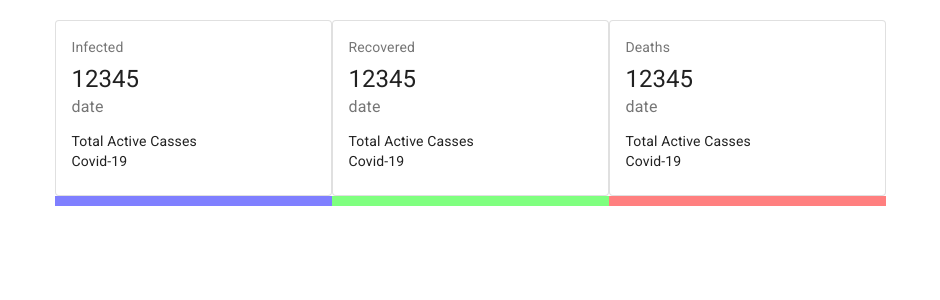
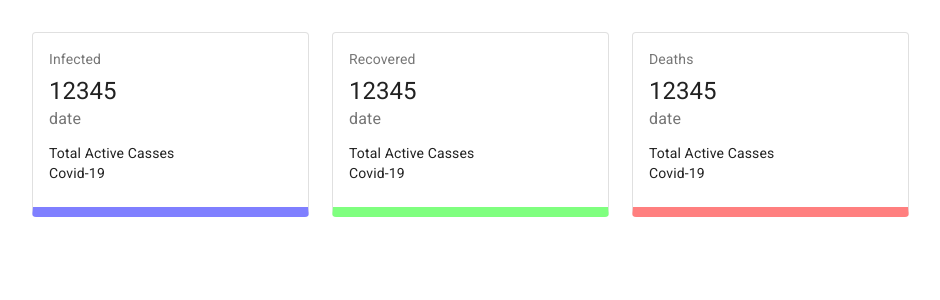
Before and after one commit to ehmusman/covid-19-tracker, a React (Create React App) app: page / in a window 1280 px wide. Shown: the top 300 px of the page, without its empty margins (170-1110 px from the left). Built offline with nearby package versions, Linux system fonts and the light colour scheme; no server answers.

Commit message:
data is fetched in Api component

```diff
--- a/src/App.css
+++ b/src/App.css
@@ -4,8 +4,8 @@ body {
   box-sizing: border-box;
 }
 .container {
-  max-width: 900px;
-  margin: 20px auto;
+  max-width: 900px !important;
+  margin: 20px auto !important;
 }
 .card-container {
   display: flex;
@@ -13,24 +13,24 @@ body {
   flex-wrap: wrap;
   justify-content: center;
 }
-.infected {
+.infected .MuiPaper-outlined {
   border-bottom: 10px solid rgba(0, 0, 255, 0.5);
 }
-.infected:hover {
+.infected .MuiPaper-outlined:hover {
   border-top: 10px solid rgba(0, 0, 255, 0.5);
 }
 
-.recovered {
+.recovered .MuiPaper-outlined {
   border-bottom: 10px solid rgba(0, 255, 0, 0.5);
 }
-.recovered:hover {
+.recovered .MuiPaper-outlined:hover {
   border-top: 10px solid rgba(0, 255, 0, 0.5);
 }
 
-.death {
+.death .MuiPaper-outlined {
   border-bottom: 10px solid rgba(255, 0, 0, 0.5);
 }
 
-.death:hover {
+.death .MuiPaper-outlined:hover {
   border-top: 10px solid rgba(255, 0, 0, 0.5);
 }
--- a/src/App.js
+++ b/src/App.js
@@ -3,10 +3,12 @@
 import React from 'react'
 import MainCard from './components/card/MainCard'
 import './App.css'
+import Api from './components/api/Api'
 function App() {
     return (
         <>
             <MainCard />
+            <Api />
         </>
     )
 }
--- /dev/null
+++ b/src/components/api/Api.js
@@ -0,0 +1,27 @@
+import React, { useEffect } from 'react'
+import axios from 'axios'
+
+function Api() {
+    const url = 'https://covid19.mathdro.id/api'
+    useEffect(() => {
+        const mainApi = async () => {
+            try {
+                const { data } = await axios.get(url)
+                console.log(data)
+                console.log(data.confirmed.value)
+                console.log(data.recovered.value)
+                console.log(data.deaths.value)
+            } catch {
+
+            }
+        }
+        mainApi()
+    }, [])
+    return (
+        <div>
+
+        </div>
+    )
+}
+
+export default Api
--- a/src/components/card/CardComponent.js
+++ b/src/components/card/CardComponent.js
@@ -3,6 +3,7 @@ import { makeStyles } from '@material-ui/core/styles';
 import Card from '@material-ui/core/Card';
 import CardContent from '@material-ui/core/CardContent';
 import Typography from '@material-ui/core/Typography';
+import { Grid } from '@material-ui/core';
 
 const useStyles = makeStyles({
     root: {
@@ -22,12 +23,11 @@ const useStyles = makeStyles({
 });
 
 function CardComponent({ heading, numbers, identity, date }) {
-    console.log(heading, numbers, date, identity)
     const classes = useStyles();
 
     return (
-        <div className={identity}>
-            <Card className={classes.root} xs={12} md={12} variant="outlined">
+        <Grid className={identity} item md={4} sm={12}>
+            <Card className={classes.root} variant="outlined">
                 <CardContent>
                     <Typography className={classes.title} color="textSecondary" gutterBottom>
                         {heading}
@@ -49,7 +49,7 @@ function CardComponent({ heading, numbers, identity, date }) {
 
                 </CardContent>
             </Card>
-        </div>
+        </Grid>
     );
 }
 export default CardComponent;
--- a/src/components/card/MainCard.js
+++ b/src/components/card/MainCard.js
@@ -1,9 +1,10 @@
+import { Grid } from '@material-ui/core'
 import React from 'react'
 import CardComponent from './CardComponent'
 
 function MainCard() {
     return (
-        <div className='card-container container'>
+        <Grid container spacing={3} className='card-container container'>
             <CardComponent
                 heading='Infected'
                 numbers='12345'
@@ -22,7 +23,7 @@ function MainCard() {
                 date='date'
                 identity='death'
             />
-        </div>
+        </Grid >
     )
 }
 export default MainCard
```
